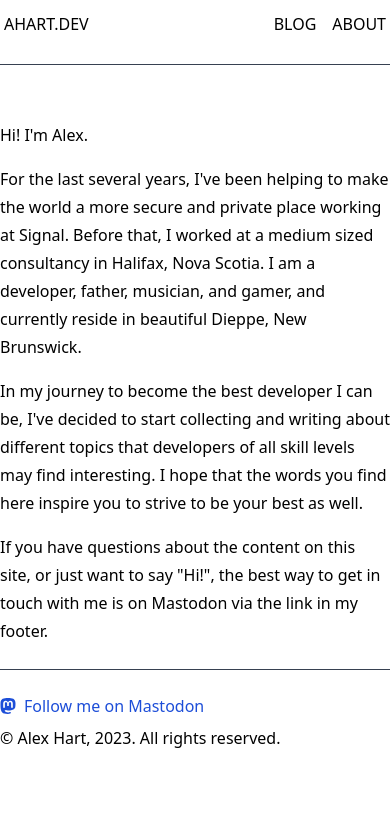
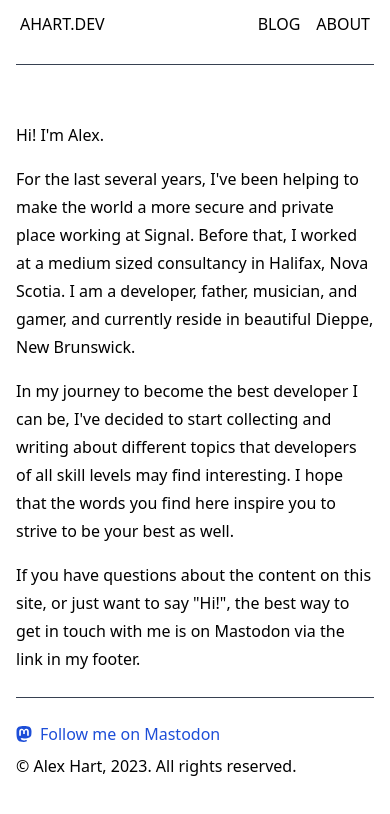
Before and after one commit to exallium/ahart-dev-blog, a Next.js app: page /about in a window 390 px wide. Shown: the top 814 px of the page. Built offline with nearby package versions, Linux system fonts and the light colour scheme.

Commit message:
Add better mobile front page behavior.

```diff
--- a/components/templates/Layout.tsx
+++ b/components/templates/Layout.tsx
@@ -7,7 +7,7 @@ const Layout: React.FC<{
   children: ReactNode
 }> = ({children}) => {
   return (
-    <div className="container flex flex-col max-w-screen-lg	mx-auto h-full">
+    <div className="container flex flex-col max-w-screen-lg	mx-auto h-full px-4">
       <NavigationBar/>
       <Divider className='my-4'/>
       <main className="flex">
--- a/pages/index.tsx
+++ b/pages/index.tsx
@@ -18,9 +18,9 @@ export async function getStaticProps() {
 
 const Home: React.FC<InferGetStaticPropsType<typeof getStaticProps>> = (props) => {
   return (
-    <div className='grid grid-cols-2 gap-4'>
+    <div className='grid grid-cols-1 md:grid-cols-2 gap-4 p-4'>
       {props.feed.feed.entry.map((entry: AtomEntry) => (
-        <div className="mt-4" key={entry.id[0]}>
+        <div className="mt-4 border-b pb-4" key={entry.id[0]}>
           <FeedEntryTitle title={entry.title} link={entry.link[0]['$']['href']}/>
           <p className='mt-2'>{entry.summary}</p>
         </div>
```
